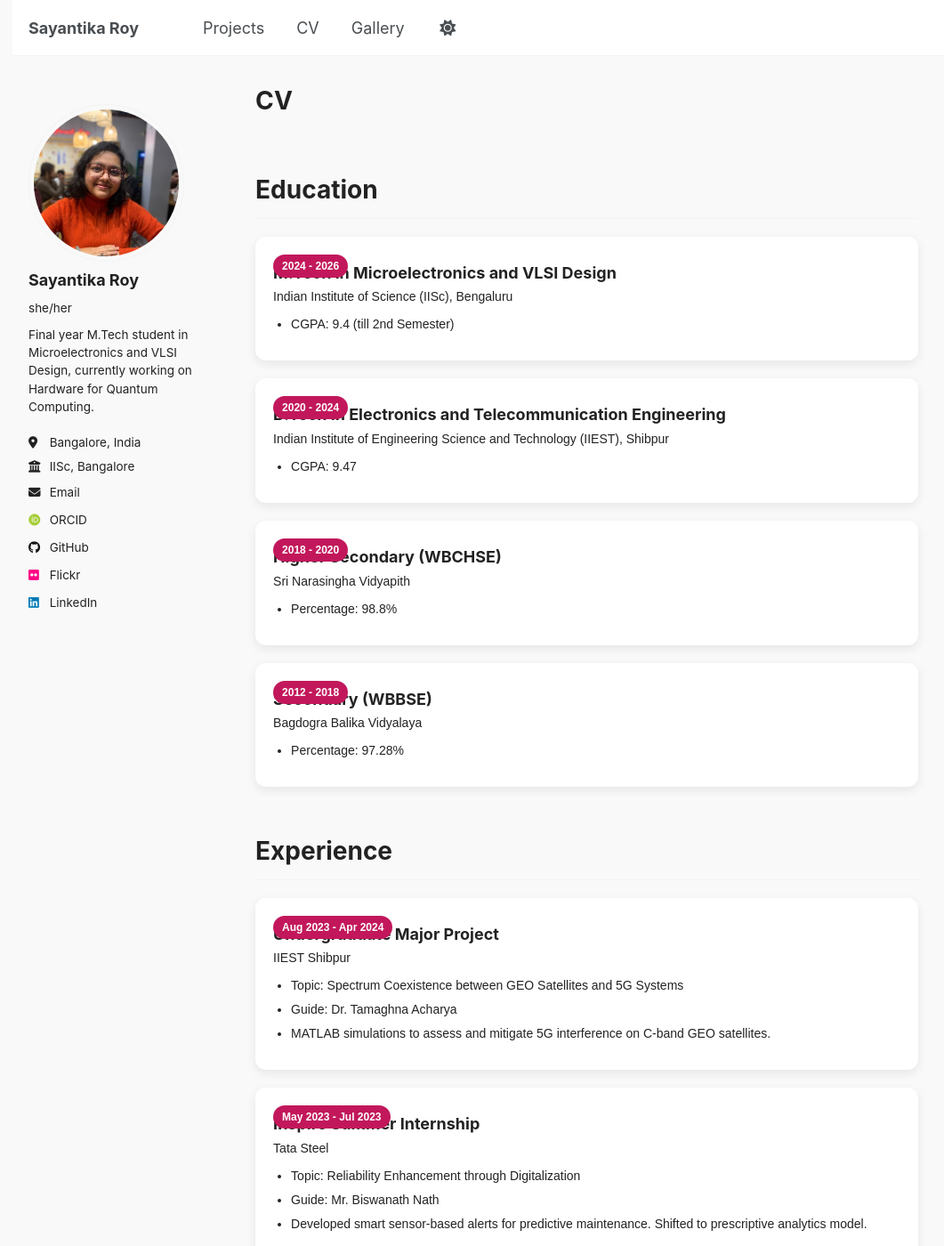
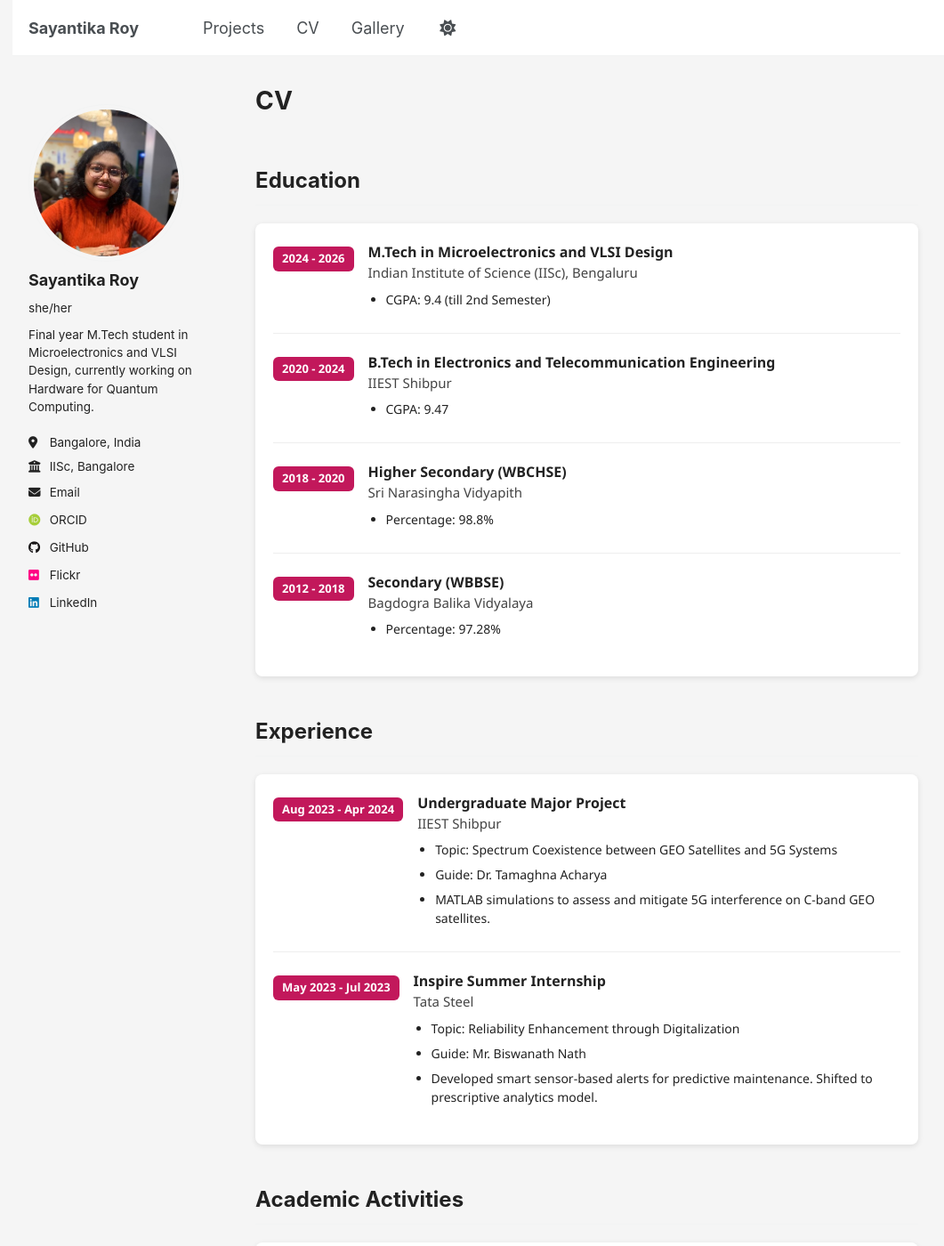
Before and after one commit to sayo-134/sayantika-roy.github.io, a Jekyll site: the page built from _pages/cv.html, in a window 1280 px wide and 1400 px high. Shown: the whole window at 89% size, without its empty margins (6-1067 px from the left). Built offline with Jekyll 4.4.1, drawn with Linux system fonts in a browser that asks for light colours; some web fonts are replaced.

Commit message:
edited cv.html

```diff
--- a/_pages/cv.html
+++ b/_pages/cv.html
@@ -21,128 +21,167 @@ redirect_from:
 <!DOCTYPE html>
 <html lang="en">
 <head>
-  <meta charset="UTF-8" />
-  <meta name="viewport" content="width=device-width, initial-scale=1.0" />
+  <meta charset="UTF-8">
+  <meta name="viewport" content="width=device-width, initial-scale=1.0">
   <title>CV</title>
   <style>
     body {
-      font-family: Arial, sans-serif;
-      background: #f9f9f9;
+      font-family: 'Segoe UI', sans-serif;
+      background: #f5f5f5;
+      padding: 20px;
       color: #222;
-      margin: 0;
-      padding: 20px;
     }
-    .section-title {
-      font-size: 28px;
+    .section {
+      max-width: 800px;
+      margin: auto;
+      margin-bottom: 40px;
+    }
+    h2 {
+      font-size: 24px;
       margin-bottom: 20px;
     }
     .card {
       background: #fff;
-      border-radius: 12px;
-      box-shadow: 0 4px 12px rgba(0, 0, 0, 0.08);
+      border-radius: 8px;
+      box-shadow: 0 2px 6px rgba(0, 0, 0, 0.1);
       padding: 20px;
       margin-bottom: 20px;
-      position: relative;
     }
-    .tag {
-      position: absolute;
-      top: 20px;
-      left: 20px;
-      background: #c2185b;
-      color: #fff;
+    .entry {
+      display: flex;
+      align-items: flex-start;
+      margin-bottom: 16px;
+    }
+    .date-tag {
+      background-color: #c2185b;
+      color: white;
+      font-size: 13px;
+      font-weight: bold;
       padding: 4px 10px;
-      font-size: 12px;
-      border-radius: 20px;
+      border-radius: 6px;
+      margin-right: 16px;
+      white-space: nowrap;
+      min-width: 90px;
+      text-align: center;
+      margin-top: 6px;
+    }
+    .entry-content {
+      flex: 1;
+    }
+    .degree {
       font-weight: bold;
+      font-size: 16px;
     }
-    .card h3 {
-      margin-top: 10px;
-      margin-bottom: 6px;
-      font-size: 18px;
+    .institution {
+      font-size: 15px;
+      color: #444;
     }
-    .card p {
-      margin: 5px 0;
+    .entry-content ul {
+      margin: 8px 0 0;
+      padding-left: 20px;
+    }
+    .entry-content li {
       font-size: 14px;
     }
-    .card ul {
-      padding-left: 20px;
-      margin: 10px 0;
-    }
-    .card ul li {
-      font-size: 14px;
-      margin-bottom: 6px;
+    hr {
+      border: none;
+      border-top: 1px solid #eee;
+      margin: 20px 0;
     }
   </style>
 </head>
 <body>
 
-  <h2 class="section-title">Education</h2>
-
+  <div class="section">
+    <h2>Education</h2>
     <div class="card">
-    <div class="tag">2024 - 2026</div>
-    <h3>M.Tech in Microelectronics and VLSI Design</h3>
-    <p>Indian Institute of Science (IISc), Bengaluru</p>
+      <div class="entry">
+        <div class="date-tag">2024 - 2026</div>
+        <div class="entry-content">
+          <div class="degree">M.Tech in Microelectronics and VLSI Design</div>
+          <div class="institution">Indian Institute of Science (IISc), Bengaluru</div>
           <ul><li>CGPA: 9.4 (till 2nd Semester)</li></ul>
         </div>
-
-  <div class="card">
-    <div class="tag">2020 - 2024</div>
-    <h3>B.Tech in Electronics and Telecommunication Engineering</h3>
-    <p>Indian Institute of Engineering Science and Technology (IIEST), Shibpur</p>
+      </div>
+      <hr>
+      <div class="entry">
+        <div class="date-tag">2020 - 2024</div>
+        <div class="entry-content">
+          <div class="degree">B.Tech in Electronics and Telecommunication Engineering</div>
+          <div class="institution">IIEST Shibpur</div>
           <ul><li>CGPA: 9.47</li></ul>
         </div>
-
-  <div class="card">
-    <div class="tag">2018 - 2020</div>
-    <h3>Higher Secondary (WBCHSE)</h3>
-    <p>Sri Narasingha Vidyapith</p>
+      </div>
+      <hr>
+      <div class="entry">
+        <div class="date-tag">2018 - 2020</div>
+        <div class="entry-content">
+          <div class="degree">Higher Secondary (WBCHSE)</div>
+          <div class="institution">Sri Narasingha Vidyapith</div>
           <ul><li>Percentage: 98.8%</li></ul>
         </div>
-
-  <div class="card">
-    <div class="tag">2012 - 2018</div>
-    <h3>Secondary (WBBSE)</h3>
-    <p>Bagdogra Balika Vidyalaya</p>
+      </div>
+      <hr>
+      <div class="entry">
+        <div class="date-tag">2012 - 2018</div>
+        <div class="entry-content">
+          <div class="degree">Secondary (WBBSE)</div>
+          <div class="institution">Bagdogra Balika Vidyalaya</div>
           <ul><li>Percentage: 97.28%</li></ul>
         </div>
+      </div>
+    </div>
+  </div>
 
-  <h2 class="section-title">Experience</h2>
-
+  <div class="section">
+    <h2>Experience</h2>
     <div class="card">
-    <div class="tag">Aug 2023 - Apr 2024</div>
-    <h3>Undergraduate Major Project</h3>
-    <p>IIEST Shibpur</p>
+      <div class="entry">
+        <div class="date-tag">Aug 2023 - Apr 2024</div>
+        <div class="entry-content">
+          <div class="degree">Undergraduate Major Project</div>
+          <div class="institution">IIEST Shibpur</div>
           <ul>
             <li>Topic: Spectrum Coexistence between GEO Satellites and 5G Systems</li>
             <li>Guide: Dr. Tamaghna Acharya</li>
             <li>MATLAB simulations to assess and mitigate 5G interference on C-band GEO satellites.</li>
           </ul>
         </div>
-
-  <div class="card">
-    <div class="tag">May 2023 - Jul 2023</div>
-    <h3>Inspire Summer Internship</h3>
-    <p>Tata Steel</p>
+      </div>
+      <hr>
+      <div class="entry">
+        <div class="date-tag">May 2023 - Jul 2023</div>
+        <div class="entry-content">
+          <div class="degree">Inspire Summer Internship</div>
+          <div class="institution">Tata Steel</div>
           <ul>
             <li>Topic: Reliability Enhancement through Digitalization</li>
             <li>Guide: Mr. Biswanath Nath</li>
             <li>Developed smart sensor-based alerts for predictive maintenance. Shifted to prescriptive analytics model.</li>
           </ul>
         </div>
+      </div>
+    </div>
+  </div>
 
-  <h2 class="section-title">Academic Activities</h2>
-
+  <div class="section">
+    <h2>Academic Activities</h2>
     <div class="card">
-    <div class="tag">Jan 2025</div>
-    <h3>VLSID 2025 Conference</h3>
+      <div class="entry">
+        <div class="date-tag">Jan 2025</div>
+        <div class="entry-content">
+          <div class="degree">VLSID 2025 Conference</div>
           <ul>
             <li>Participated in the 38th International Conference on VLSI Design and Embedded Systems</li>
             <li>Interacted with researchers, attended keynote talks, and explored future directions in microelectronics and SoC design.</li>
           </ul>
         </div>
+      </div>
+    </div>
+  </div>
 
-  <h2 class="section-title">Skills</h2>
-
+  <div class="section">
+    <h2>Skills</h2>
     <div class="card">
       <ul>
         <li><strong>Languages & Tools:</strong> C, Python, MATLAB, Verilog, Arduino IDE</li>
@@ -150,9 +189,10 @@ redirect_from:
         <li><strong>Hardware Experience:</strong> Breadboard prototyping, Sensor interfacing, Real-time signal testing, FPGA project deployment</li>
       </ul>
     </div>
+  </div>
 
-  <h2 class="section-title">Academic Achievements</h2>
-
+  <div class="section">
+    <h2>Academic Achievements</h2>
     <div class="card">
       <ul>
         <li>2024-Present: Wells Fargo Women in Tech Fellow</li>
@@ -163,9 +203,10 @@ redirect_from:
         <li>2018: WBBSE Topper - Ranked 9th in Madhyamik Exam</li>
       </ul>
     </div>
+  </div>
 
-  <h2 class="section-title">Positions of Responsibility</h2>
-
+  <div class="section">
+    <h2>Positions of Responsibility</h2>
     <div class="card">
       <ul>
         <li>Webmaster, IEEE IISc VLSI Chapter (Jan 2025 - Present)</li>
@@ -180,6 +221,7 @@ redirect_from:
         <li>Natun Pata NGO, Siliguri - Taught basic C to students from Class V-X</li>
       </ul>
     </div>
+  </div>
 
 </body>
 </html>
```
Lines whose indentation alone changed are shown as unchanged.
